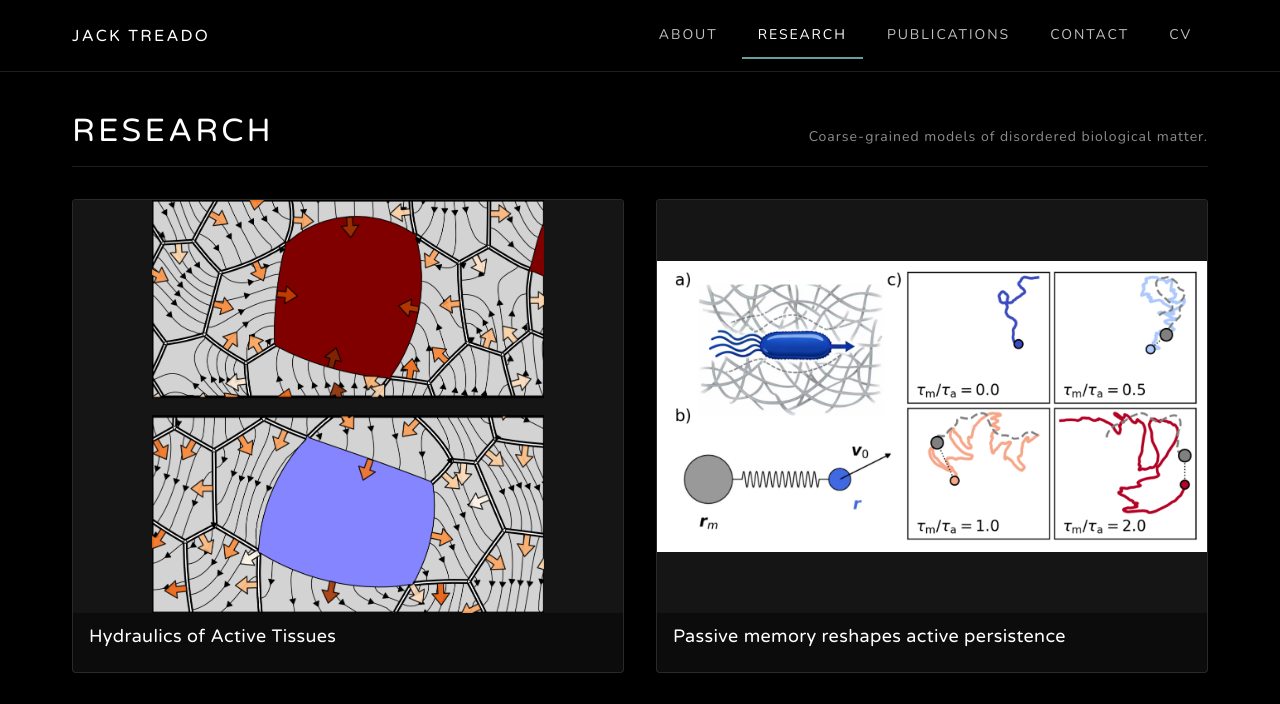
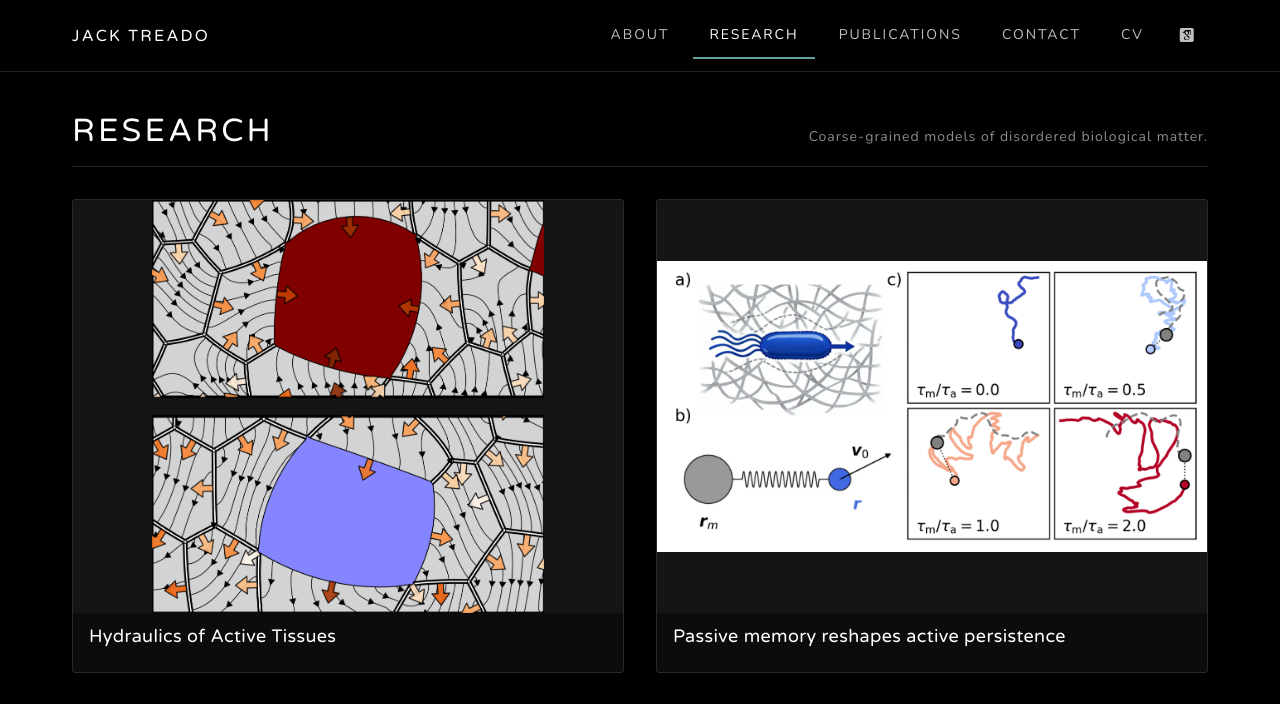
Before and after one commit to jacktreado/jacktreado.github.io, a Jekyll site: the page built from docs/research/index.html, in a window 1280 px wide and 1400 px high. Shown: the top 704 px of the window. Built offline with Jekyll 4.4.1, drawn with Linux system fonts in a browser that asks for light colours; some web fonts are replaced; grey boxes are pictures that could not be loaded.

Commit message:
added google scholar link

```diff
--- a/docs/_includes/site-nav.html
+++ b/docs/_includes/site-nav.html
@@ -17,6 +17,11 @@
           </li>
         {% endfor %}
         <li><a href="{{ '/cv.pdf' | relative_url }}">CV</a></li>
+        <li>
+          <a class="jt-nav__icon-link" href="{{ site.scholar_url }}" target="_blank" rel="noopener noreferrer" aria-label="Google Scholar">
+            <i class="ai ai-google-scholar-square" aria-hidden="true"></i>
+          </a>
+        </li>
       </ul>
     </nav>
 
--- a/docs/assets/css/redesign.css
+++ b/docs/assets/css/redesign.css
@@ -213,6 +213,12 @@ body.jt-has-hero .jt-nav:not(.is-shrunk) .jt-nav__links a { color: var(--jt-ink-
 .jt-nav__links a[aria-current="page"] {
   color: var(--jt-ink);
   border-bottom-color: var(--jt-accent);
+}
+.jt-nav__links a.jt-nav__icon-link {
+  display: flex;
+  align-items: center;
+  padding-inline: var(--jt-s3);
+  font-size: var(--jt-fs-base);
 }
 
 /* --- the drawer --- */
```
